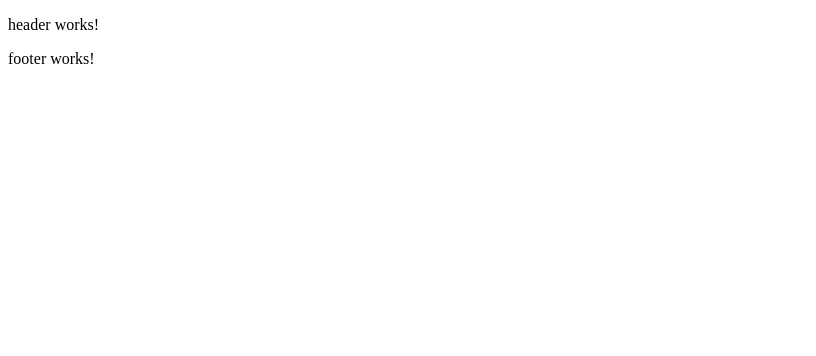
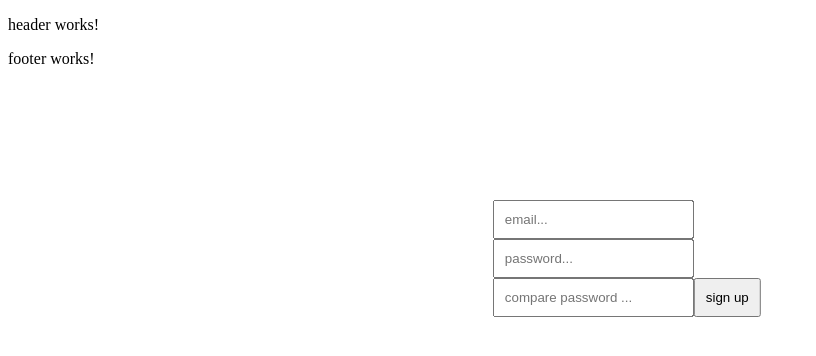
Before and after one commit to Alhj/angularTask, an Angular app: page /signUp in a window 1280 px wide. Before the commit this address led to /. Shown: the top 356 px of the page, without its empty margins (0-816 px from the left). Built offline with nearby package versions, Linux system fonts and the light colour scheme.

Commit message:
working on sign up page

```diff
--- a/src/app/app-routing.module.ts
+++ b/src/app/app-routing.module.ts
@@ -8,7 +8,7 @@ import { HomeComponent } from './components/home/home.component';
 const routes: Routes = [
   { path: 'home', component: HomeComponent },
   { path: 'signIn', component: SigninComponent },
-  { path: 'test', component: SignupComponent },
+  { path: 'signUp', component: SignupComponent },
 ];
 
 @NgModule({
--- a/src/app/components/sign/signin/signin.component.html
+++ b/src/app/components/sign/signin/signin.component.html
@@ -1,5 +1,6 @@
-<form [formGroup]="singInForm">
+<form [formGroup]="singInForm" (ngSubmit)="onSumbit(singInForm.value)">
   <p>hello world 1</p>
   <input type="text" formControlName="email"/>
   <input type="password" formControlName="password"/>
+  <input type="submit" value="sign in"/>
 </form>
--- a/src/app/components/sign/signin/signin.component.ts
+++ b/src/app/components/sign/signin/signin.component.ts
@@ -10,8 +10,10 @@ import { SignInService } from './sign-in.service'
 })
 export class SigninComponent implements OnInit {
 
-  constructor(private route: ActivatedRoute,
-    private fb: FormBuilder) {
+  constructor(
+    private route: ActivatedRoute,
+    private fb: FormBuilder
+  ) {
   }
 
   singInForm = this.fb.group({
@@ -22,4 +24,9 @@ export class SigninComponent implements OnInit {
   ngOnInit(): void {
   }
 
+  onSumbit(coustomData): void {
+    this.singInForm.reset()
+    console.warn(coustomData)
+  }
+
 }
--- a/src/app/components/sign/signup/signup.component.css
+++ b/src/app/components/sign/signup/signup.component.css
@@ -0,0 +1,19 @@
+.signup {
+  position: fixed;
+  height: 50%;
+  width: 23%;
+  background-color: white;
+  top: 50%;
+  left: 50%;
+  padding: 10px;
+  transform: translate(-50%, -50%);
+  border-top-left-radius: 5px;
+  border-top-right-radius: 5px;
+  border-bottom-left-radius: 5px;
+  border-bottom-right-radius: 5px;
+}
+
+.signup .signUpForm input {
+  padding: 10px;
+  outline: none;
+}
--- a/src/app/components/sign/signup/signup.component.html
+++ b/src/app/components/sign/signup/signup.component.html
@@ -1,3 +1,20 @@
-<div>
-  <p>hello signup</p>
+<div class="signup">
+  <form
+    class="signUpForm"
+    [formGroup]="signUpForm"
+    (ngSubmit)="onSumbit(signUpForm.value)"
+  >
+    <input type="text" formControlName="email" placeholder="email..." />
+    <input
+      type="password"
+      formControlName="password"
+      placeholder="password..."
+    />
+    <input
+      type="password"
+      formControlName="comparePassword"
+      placeholder="compare password ..."
+    />
+    <input type="submit" value="sign up"/>
+  </form>
 </div>
--- a/src/app/components/sign/signup/signup.component.ts
+++ b/src/app/components/sign/signup/signup.component.ts
@@ -1,7 +1,6 @@
 import { Component, OnInit } from '@angular/core';
 import { ActivatedRoute } from '@angular/router';
-import { FormBuilder } from '@angular/forms';
-import { SignUpUserService } from './sign-up-user.service';
+import { FormGroup, FormBuilder } from '@angular/forms';
 
 @Component({
   selector: 'app-signup',
@@ -10,19 +9,19 @@ import { SignUpUserService } from './sign-up-user.service';
 })
 export class SignupComponent implements OnInit {
 
-  //user
-
   constructor(private route: ActivatedRoute, private fb: FormBuilder, ) {
   }
 
-  signUpForm = this.fb.group({
+  signUpForm: FormGroup = this.fb.group({
     email: '',
-    password: ''
+    password: '',
+    comparePassword: '',
   });
   ngOnInit(): void {
   }
 
-  onSumbit(coustomData): void {
+  onSumbit(coustomData: FormGroup): void {
+    this.signUpForm.reset();
     console.warn(coustomData)
   }
 
```
